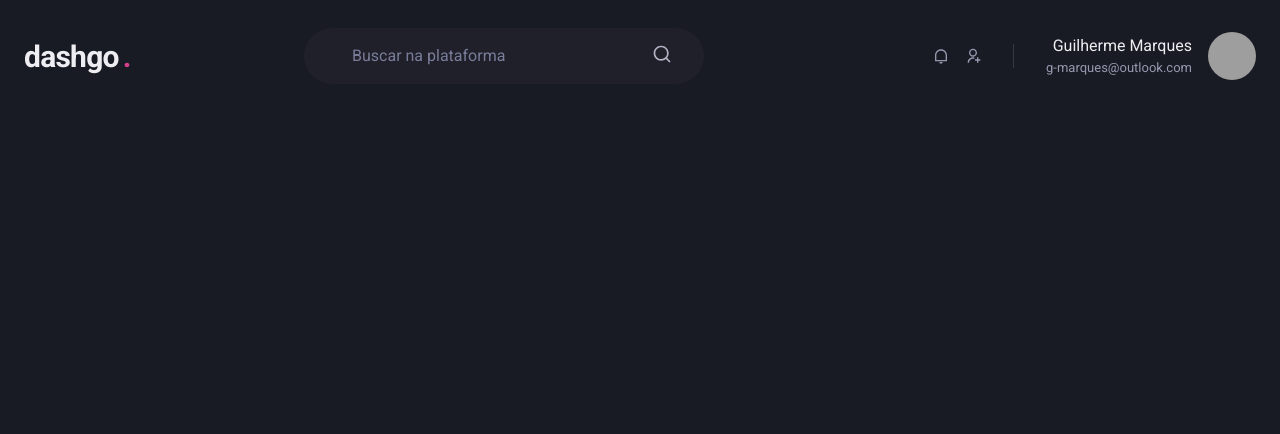
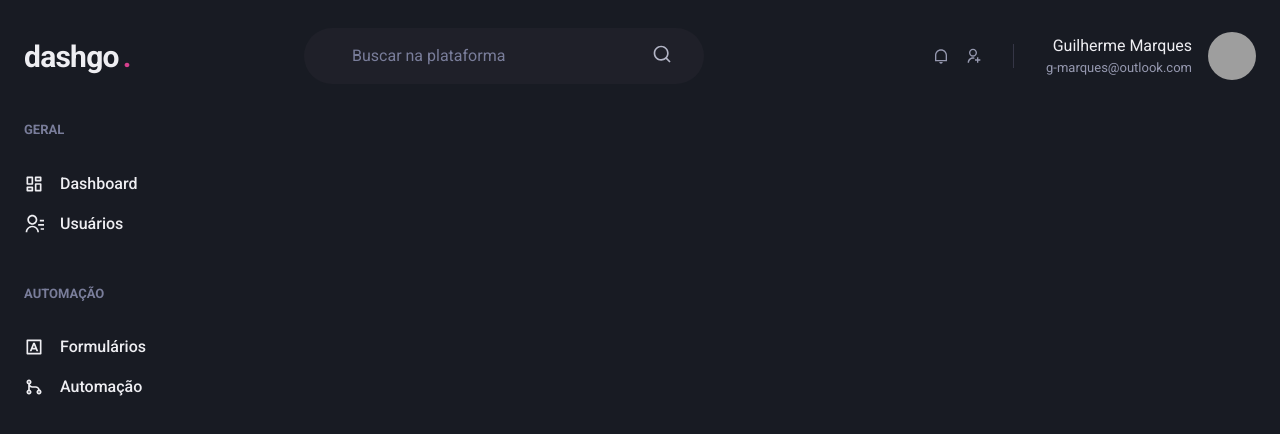
Before and after one commit to GuilhermeMarques1/dashgo-ignite, a Next.js app: page /dashboard in a window 1280 px wide. Shown: the top 434 px of the page. Built offline with nearby package versions, Linux system fonts and the light colour scheme; grey boxes are pictures that could not be loaded.

Commit message:
feat: Add initial Sidebar

```diff
--- /dev/null
+++ b/src/Components/Sidebar.tsx
@@ -0,0 +1,57 @@
+import { Box, Stack, Text, Link, Icon } from "@chakra-ui/react";
+import {
+  RiContactsLine,
+  RiDashboardLine,
+  RiGitMergeLine,
+  RiInputMethodLine,
+} from "react-icons/ri";
+
+export function Sidebar() {
+  return (
+    <Box as="aside" w="64" mr="8">
+      <Stack spacing="12" align="flex-start">
+        <Box>
+          <Text fontWeight="bold" color="gray.400" fontSize="small">
+            GERAL
+          </Text>
+          <Stack spacing="4" mt="8" align="stretch">
+            <Link display="flex" alignItems="center">
+              <Icon as={RiDashboardLine} fontSize="20" />
+              <Text ml="4" fontWeight="medium">
+                Dashboard
+              </Text>
+            </Link>
+
+            <Link display="flex" alignItems="center">
+              <Icon as={RiContactsLine} fontSize="20" />
+              <Text ml="4" fontWeight="medium">
+                Usuários
+              </Text>
+            </Link>
+          </Stack>
+        </Box>
+
+        <Box>
+          <Text fontWeight="bold" color="gray.400" fontSize="small">
+            AUTOMAÇÃO
+          </Text>
+          <Stack spacing="4" mt="8" align="stretch">
+            <Link display="flex" alignItems="center">
+              <Icon as={RiInputMethodLine} fontSize="20" />
+              <Text ml="4" fontWeight="medium">
+                Formulários
+              </Text>
+            </Link>
+
+            <Link display="flex" alignItems="center">
+              <Icon as={RiGitMergeLine} fontSize="20" />
+              <Text ml="4" fontWeight="medium">
+                Automação
+              </Text>
+            </Link>
+          </Stack>
+        </Box>
+      </Stack>
+    </Box>
+  );
+}
--- a/src/pages/dashboard.tsx
+++ b/src/pages/dashboard.tsx
@@ -1,7 +1,15 @@
 import { Header } from "@/Components/Header";
+import { Sidebar } from "@/Components/Sidebar";
+import { Flex } from "@chakra-ui/react";
 
 export default function Dashboard() {
   return (
-    <Header />
+    <Flex direction="column" h="100vh">
+      <Header />
+
+      <Flex w="100%" my="6" maxW="1480" mx="auto" px="6">
+        <Sidebar />
+      </Flex>
+    </Flex>
   );
 }
```
